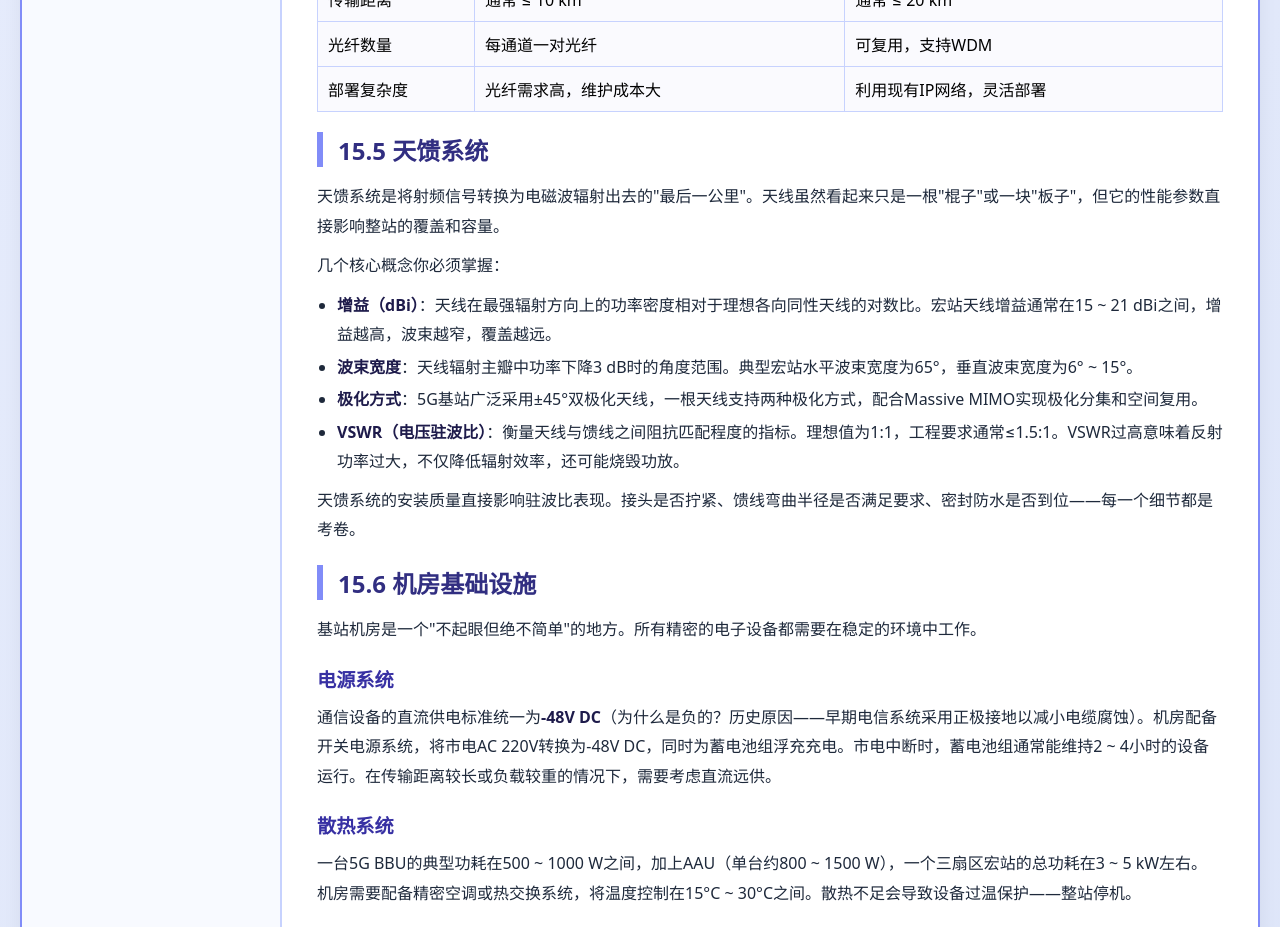
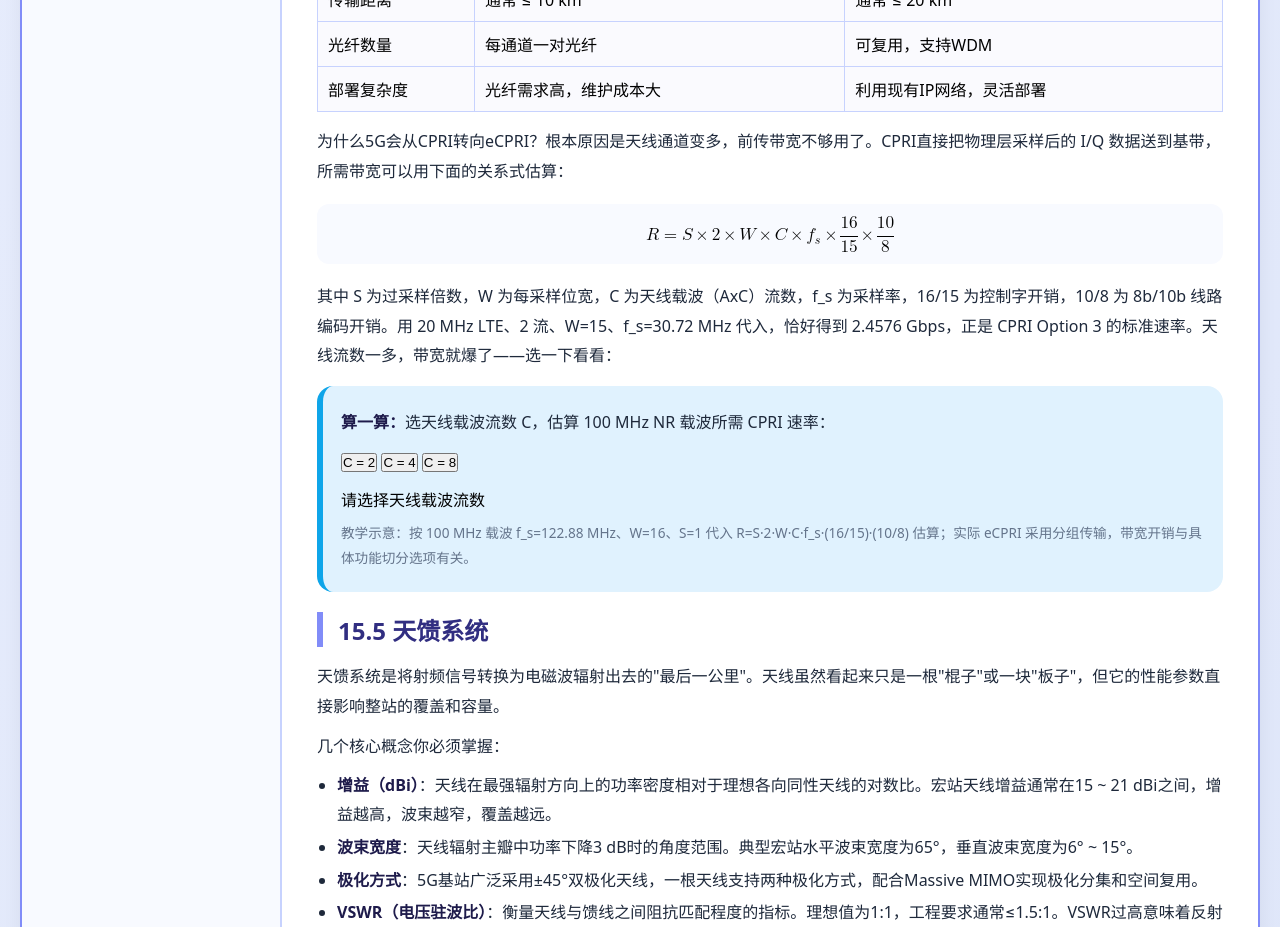
Before and after one commit to 1998x-stack/communication-engineering-tutorial, a plain HTML site: page 15.html in a window 1280 px wide. Shown: the part 3080-4007 px from the top of the page. Drawn offline with Linux system fonts and the light colour scheme.

Commit message:
feat(communication-engineering-tutorial): 第15章补充CPRI线路速率公式与天线流数交互

```diff
--- a/15.html
+++ b/15.html
@@ -239,6 +239,30 @@ Slot 7:  空载  — 预留
             </tbody>
         </table>
 
+        <p>为什么5G会从CPRI转向eCPRI？根本原因是天线通道变多，前传带宽不够用了。CPRI直接把物理层采样后的 I/Q 数据送到基带，所需带宽可以用下面的关系式估算：</p>
+
+        <div class="math-equation">
+            <div class="math-scroll" data-math-scroll tabindex="0" role="region" aria-label="CPRI 线路速率公式，可横向滚动">
+                <math display="block" aria-label="CPRI 线路速率等于过采样倍数乘以两倍采样位宽乘以天线载波数乘以采样率，再乘控制字开销十六分之十五和 8b10b 编码开销十分之八">
+                    <mi>R</mi><mo>=</mo><mi>S</mi><mo>&#215;</mo><mn>2</mn><mo>&#215;</mo><mi>W</mi><mo>&#215;</mo><mi>C</mi><mo>&#215;</mo><msub><mi>f</mi><mi>s</mi></msub>
+                    <mo>&#215;</mo><mfrac><mn>16</mn><mn>15</mn></mfrac><mo>&#215;</mo><mfrac><mn>10</mn><mn>8</mn></mfrac>
+                </math>
+            </div>
+        </div>
+
+        <p>其中 S 为过采样倍数，W 为每采样位宽，C 为天线载波（AxC）流数，f_s 为采样率，16/15 为控制字开销，10/8 为 8b/10b 线路编码开销。用 20 MHz LTE、2 流、W=15、f_s=30.72 MHz 代入，恰好得到 2.4576 Gbps，正是 CPRI Option 3 的标准速率。天线流数一多，带宽就爆了——选一下看看：</p>
+
+        <div class="tip" role="group" aria-labelledby="cpri-label">
+            <p id="cpri-label"><strong>算一算：</strong>选天线载波流数 C，估算 100 MHz NR 载波所需 CPRI 速率：</p>
+            <p class="cpri-btns">
+                <button type="button" class="cpri-btn" data-c="2">C = 2</button>
+                <button type="button" class="cpri-btn" data-c="4">C = 4</button>
+                <button type="button" class="cpri-btn" data-c="8">C = 8</button>
+            </p>
+            <output id="cpri-out" aria-live="polite">请选择天线载波流数</output>
+            <p style="font-size:0.85rem;color:#64748b;margin-top:6px;">教学示意：按 100 MHz 载波 f_s=122.88 MHz、W=16、S=1 代入 R=S·2·W·C·f_s·(16/15)·(10/8) 估算；实际 eCPRI 采用分组传输，带宽开销与具体功能切分选项有关。</p>
+        </div>
+
         <h2>15.5 天馈系统</h2>
 
         <p>天馈系统是将射频信号转换为电磁波辐射出去的"最后一公里"。天线虽然看起来只是一根"棍子"或一块"板子"，但它的性能参数直接影响整站的覆盖和容量。</p>
@@ -287,5 +311,23 @@ Slot 7:  空载  — 预留
     </article></main>
 </div>
 </div>
+<script>
+(function () {
+    var fs = 122.88e6, W = 16, S = 1;
+    var out = document.getElementById('cpri-out');
+    var btns = Array.prototype.slice.call(document.querySelectorAll('.cpri-btn'));
+    if (!out || !btns.length) return;
+    btns.forEach(function (b) {
+        b.setAttribute('aria-pressed', 'false');
+        b.addEventListener('click', function () {
+            btns.forEach(function (x) { x.setAttribute('aria-pressed', x === b ? 'true' : 'false'); });
+            var c = parseFloat(b.getAttribute('data-c'));
+            var r = S * 2 * W * c * fs * (16 / 15) * (10 / 8) / 1e9;
+            out.textContent = 'C = ' + c + '：所需 CPRI 速率 \u2248 ' + r.toFixed(2) +
+                ' Gbps' + (r > 10.1 ? '（超过 CPRI Option 10 的 10.1 Gbps，需转向 eCPRI）' : '');
+        });
+    });
+})();
+</script>
 </body>
 </html>
```
